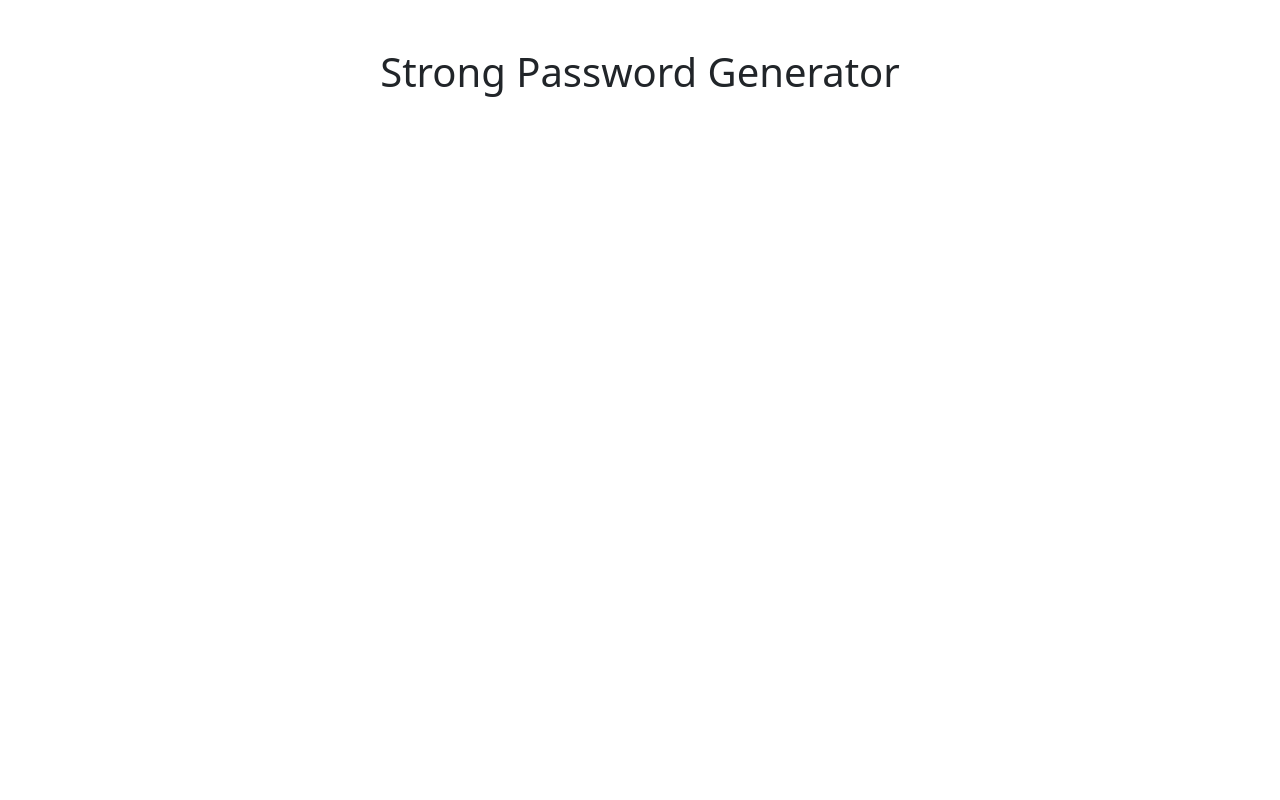
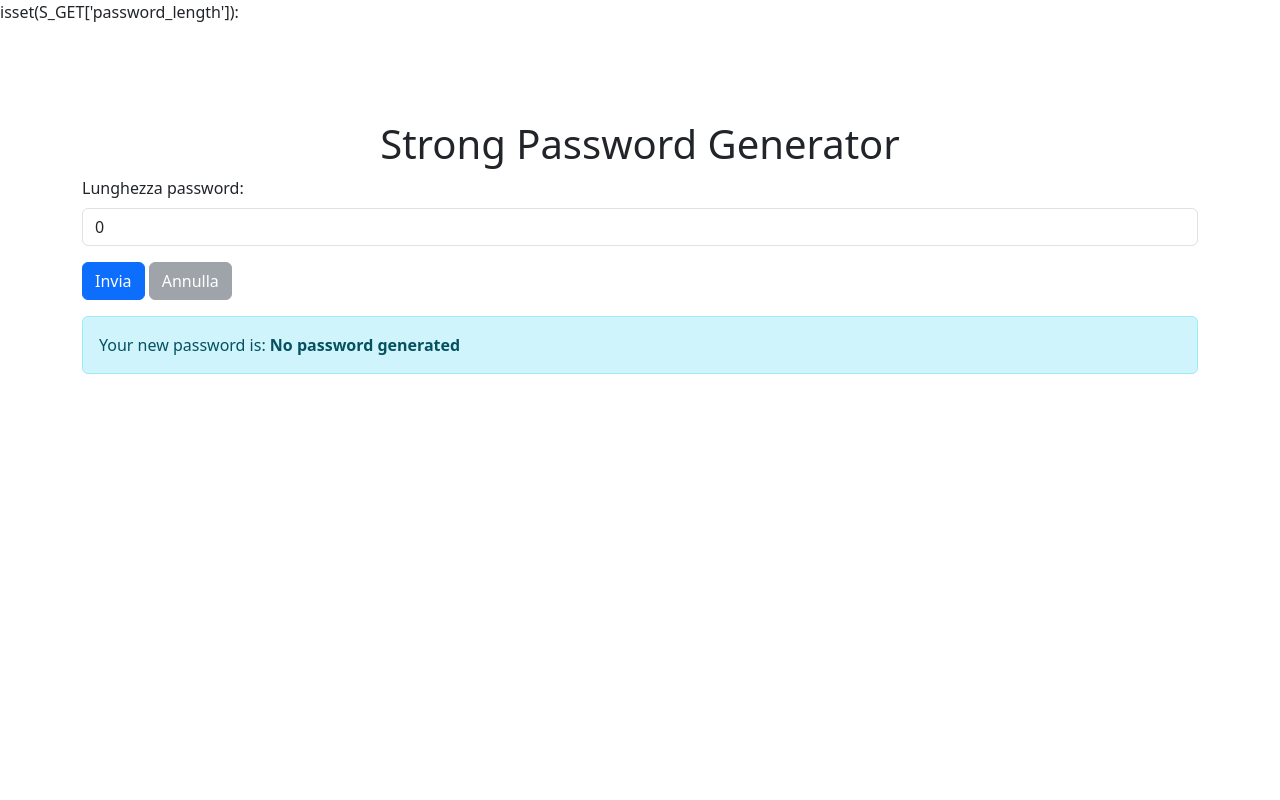
Before and after one commit to fedebacci/php-strong-password-generator, a PHP site: page / in a window 1280 px wide. Run offline with PHP 8.4, Linux system fonts and the light colour scheme.

Commit message:
basic variable managing (no random password still)

```diff
--- a/index.php
+++ b/index.php
@@ -1,3 +1,59 @@
+<?php
+
+echo "isset(S_GET['password_length']): " . isset($_GET['password_length']);
+// echo "<br/>";
+// echo "strlen(S_GET['password_length']): ". strlen($_GET['password_length']) ?? 0;
+echo "<br/>";
+
+
+
+// $password_length = $_GET['password_length'] ?? null;
+// $password_length = isset($_GET['password_length']) ? $_GET['password_length'] : null;
+if (isset($_GET['password_length'])) {
+    $password_length = $_GET['password_length'];
+    echo "<br/>";
+    echo "password_length appena settato: ". $password_length;
+    echo "<br/>";
+    echo "isset(password_length): ". isset($password_length);
+};
+
+
+
+echo "<br/>";
+echo "<br/>";
+// if (isset($_GET['password_length']) && strlen($_GET['password_length']) > 0) {
+// if ($password_length) {
+if (isset($password_length)) {
+    echo "<br/>";
+    echo "strlen(S_GET['password_length']): " . strlen($_GET['password_length']);
+
+    $password_length = $_GET['password_length'];
+    echo "password_length 1: $password_length";
+    var_dump($password_length);
+
+    $generated_password = generate_password($password_length + 0);
+};
+
+
+function generate_password (int $password_length) {
+    echo "password_length ricevuta in funzione generate_password: $password_length";
+    var_dump($password_length);
+    $generated_password = "TEST PW";
+    echo "Password generated $generated_password";
+    return $generated_password;
+};
+
+
+if (isset($generated_password)) {
+    echo "<br/>";
+    echo "generated_password outside:";
+    var_dump($generated_password);
+};
+
+
+
+?>
+
 <!DOCTYPE html>
 <html lang="en">
 <head>
@@ -20,6 +76,44 @@
                         Strong Password Generator
                     </h1>
                 </div>
+
+                <div class="col-12">
+                    <form>
+                        <div class="mb-3">
+                            <label for="password_length" class="form-label">
+                                Lunghezza password:
+                            </label>
+                            <input name="password_length" type="number" class="form-control" id="password_length" value="<?php echo $password_length ?? 0 ?>">
+                        </div>
+
+                        <div class="mb3">
+                            <button class="btn btn-primary">
+                                Invia
+                            </button>
+                            <!-- <button action="index.php" class="btn btn-secondary"> -->
+                            <button class="btn btn-secondary disabled">
+                                Annulla
+                            </button>
+                        </div>
+                    </form>
+                </div>
+
+                <div class="col-12">
+                    <div class="alert alert-info">
+                        Your new password is:
+                        <b>
+                            <?php
+                                if (isset($generated_password)) {
+                                    echo "$generated_password";
+                                } else {
+                                    echo "No password generated";
+                                };
+                            ?>
+                        </b>
+                    </div>
+                </div>
+
+
             </div>
         </div>
     </section>
```
Also changed, not shown: README.md.
